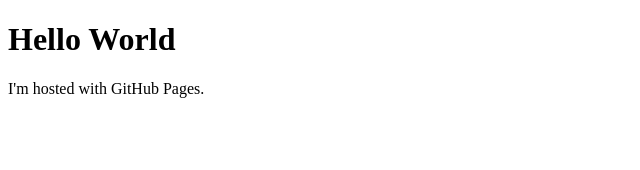
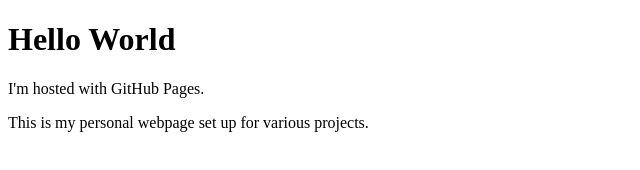
Before and after one commit to Jnbesna/Jnbesna.github.io, a plain HTML site: page index.html in a window 1280 px wide. Shown: the whole page, without its empty margins (0-640 px from the left). Drawn offline with Linux system fonts and the light colour scheme.

Commit message:
Update index.html

```diff
--- a/index.html
+++ b/index.html
@@ -3,5 +3,6 @@
 <body>
 <h1>Hello World</h1>
 <p>I'm hosted with GitHub Pages.</p>
+<p>This is my personal webpage set up for various projects.</p>
 </body>
 </html>
```
